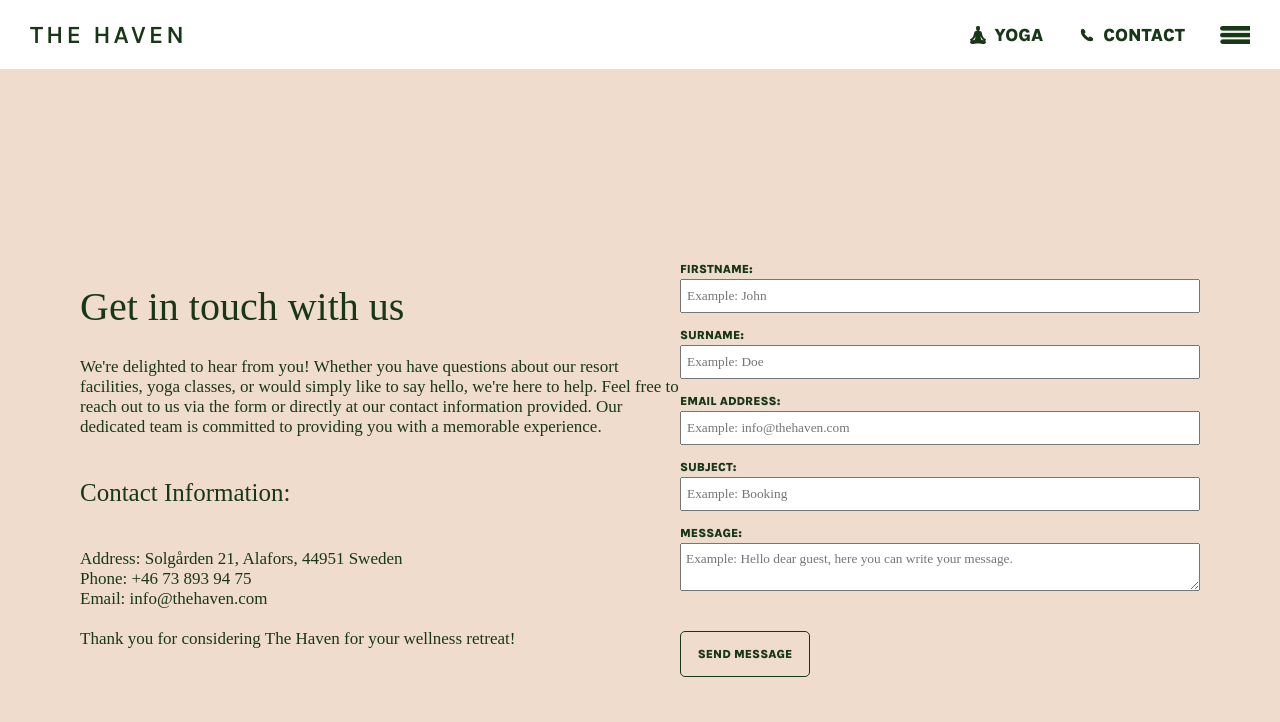
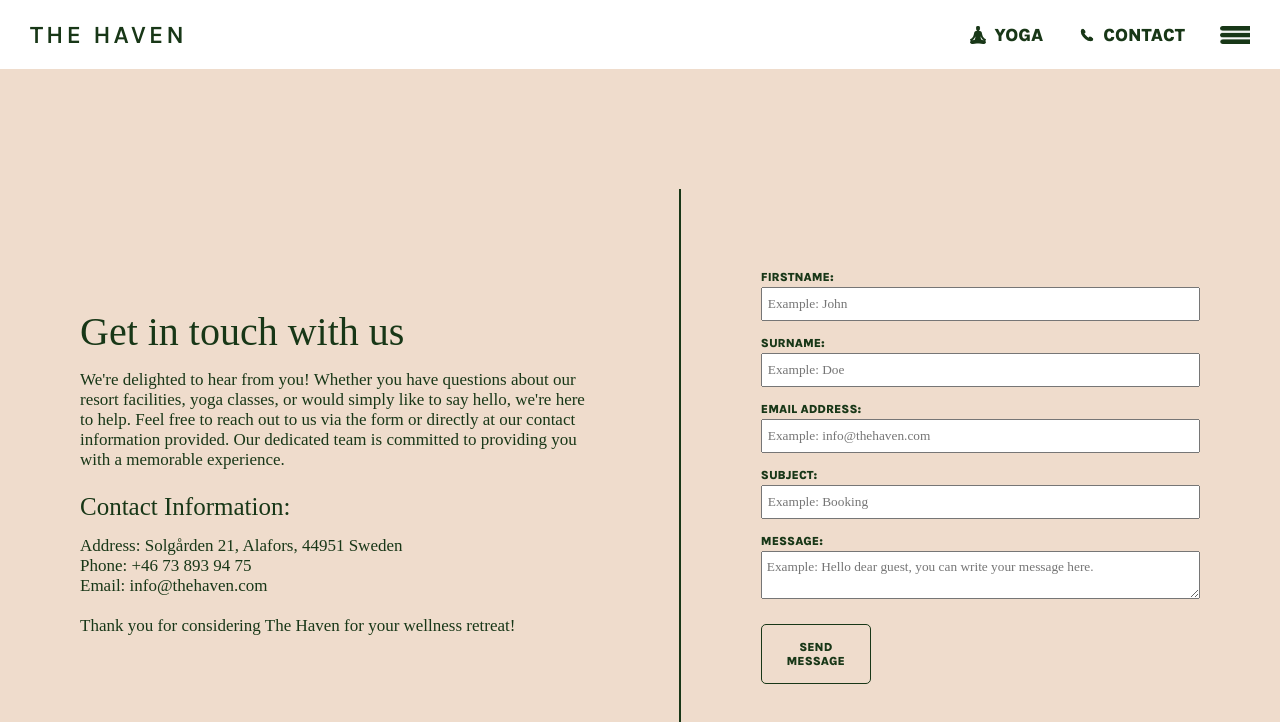
Before and after one commit to ElsaBonde/The-Haven, a React (Vite) app: page /contact in a window 1280 px wide. Shown: the top 722 px of the page. Built offline with nearby package versions, Linux system fonts and the light colour scheme; a web font is replaced by a local one.

Commit message:
fixed layout for bigger screens + contactpage error msg

```diff
--- a/src/pages/ContactPage.tsx
+++ b/src/pages/ContactPage.tsx
@@ -1,4 +1,7 @@
+import { zodResolver } from "@hookform/resolvers/zod";
+import { useForm } from "react-hook-form";
 import styled from "styled-components";
+import { z } from "zod";
 
 const TextDiv = styled.div`
   flex-basis: 50%;
@@ -15,10 +18,19 @@ const SiteTitle = styled.p`
 
 const SmallText = styled.p`
   font-size: 17px;
+  margin: 5px 0px;
 `;
 
 const SecondTitle = styled.p`
   font-size: 25px;
+  margin: 18px 0px 10px 0px;
+`;
+
+const Line = styled.div`
+width: 2px;
+height: 70%;
+background-color: #183717;
+margin: auto 80px;
 `;
 
 const FormDiv = styled.div`
@@ -43,17 +55,16 @@ const Label = styled.label`
   font-weight: 900;
   color: #183717;
   padding-bottom: 3px;
+  margin-top: 15px;
 `;
 
 const InputField = styled.input`
-  margin-bottom: 15px;
   padding: 7px 5px;
   font-family: "Ledger";
   color: #183717;
 `;
 
 const MessageArea = styled.textarea`
-  margin-bottom: 15px;
   padding: 7px 5px;
   font-family: "Ledger";
   color: #183717;
@@ -80,7 +91,39 @@ const SendButton = styled.button`
   }
 `;
 
+const ErrorMessage = styled.p`
+margin: 0;
+padding: 3px 0 0 0;
+font-size: 10px;
+color: #CE0E0E;
+`;
+
+
 export default function ContactPage() {
+  const MessageSchema = z.object({
+    name: z.string(),
+    surname: z.string(),
+    email: z.string().email({
+      message:
+        "Please enter a valid email address in the following format: name@example.com",
+    }),
+    subject: z.string(),
+    message: z
+      .string()
+      .max(300, { message: "Oops! Your message can't exceed 300 characters." }),
+  });
+
+  type Message = z.infer<typeof MessageSchema>;
+
+  const form = useForm<Message>({
+    resolver: zodResolver(MessageSchema),
+  });
+
+  const sendMessage = () => {
+    console.log("Message Sent")
+    form.reset();
+  };
+
   return (
     <>
       <TextDiv>
@@ -101,24 +144,38 @@ export default function ContactPage() {
           Thank you for considering The Haven for your wellness retreat!
         </SmallText>
       </TextDiv>
+      <Line></Line>
       <FormDiv>
-        <Form>
+        <Form onSubmit={form.handleSubmit(sendMessage)}>
           <Label htmlFor="firstname">Firstname:</Label>
-          <InputField id="firstname" placeholder="Example: John"></InputField>
+          <InputField id="firstname" placeholder="Example: John" {...form.register("name")}></InputField>
           <Label htmlFor="surname">Surname:</Label>
-          <InputField id="surname" placeholder="Example: Doe"></InputField>
+          <InputField id="surname" placeholder="Example: Doe" {...form.register("surname")}></InputField>
           <Label htmlFor="emailaddress">Email address:</Label>
           <InputField
             id="emailaddress"
             placeholder="Example: info@thehaven.com"
+            {...form.register("email")}
+
           ></InputField>
+          {form.formState.errors.email?.message && (
+            <ErrorMessage>
+              {form.formState.errors.email?.message}
+            </ErrorMessage>
+          )}
           <Label htmlFor="subject">Subject:</Label>
-          <InputField id="subject" placeholder="Example: Booking"></InputField>
+          <InputField id="subject" placeholder="Example: Booking" {...form.register("subject")}></InputField>
           <Label htmlFor="message">Message:</Label>
           <MessageArea
             id="message"
-            placeholder="Example: Hello dear guest, here you can write your message."
+            placeholder="Example: Hello dear guest, you can write your message here."
+            {...form.register("message")}
           ></MessageArea>
+          {form.formState.errors.message?.message && (
+            <ErrorMessage>
+              {form.formState.errors.message?.message}
+            </ErrorMessage>
+          )}
           <SendButton>Send Message</SendButton>
         </Form>
       </FormDiv>
--- a/src/pages/OurRooms.tsx
+++ b/src/pages/OurRooms.tsx
@@ -20,6 +20,7 @@ function getImage(id: string): string {
 }
 
 const PhotoDiv = styled.div`
+  flex-basis: 45%;
   display: flex;
   align-items: center;
   margin: 0px 30px;
@@ -53,6 +54,7 @@ const Image = styled.img`
 `;
 
 const TextDiv = styled.div`
+  flex-basis: 55%;
   margin: 0px 30px;
   display: flex;
   flex-direction: column;
@@ -98,7 +100,7 @@ const BookingButton = styled.button`
   border-radius: 5px;
   padding: 15px;
   border: 1px solid #183717;
-  width: 30%;
+  width: 25%;
   cursor: pointer;
 
   &:hover {
--- a/src/pages/RoomPage.tsx
+++ b/src/pages/RoomPage.tsx
@@ -5,10 +5,8 @@ import room1Image from "../assets/room1.png";
 import room2Image from "../assets/room2.png";
 import room3Image from "../assets/room3.png";
 
-
-
 const TextDiv = styled.div`
-flex-basis: 40%;
+flex-basis: 45%;
 display: flex;
 flex-direction: column;
 justify-content: center;
@@ -54,17 +52,17 @@ const ReserveButton = styled.button`
 `;
 
 const PhotoDiv = styled.div`
-flex-basis: 60%;
+flex-basis: 65%;
   flex-grow: 1;
   justify-content: center;
   align-items: center;
   margin: 80px 0px;
+  margin-right: 80px;
 `;
 
 const RoomImage = styled.img`
   width: 100%;
   height: 100%;
-  object-fit: contain;
 `;
 
 export default function RoomPage() {
```
